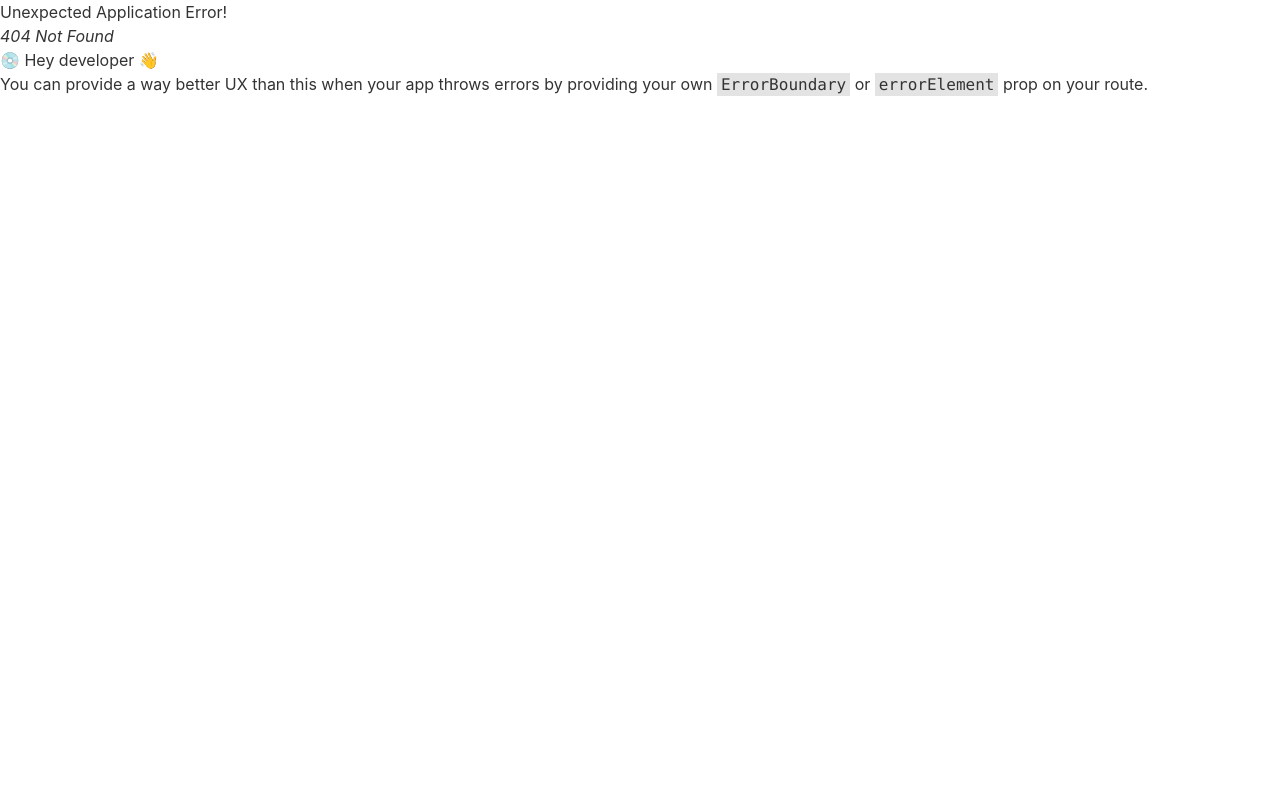
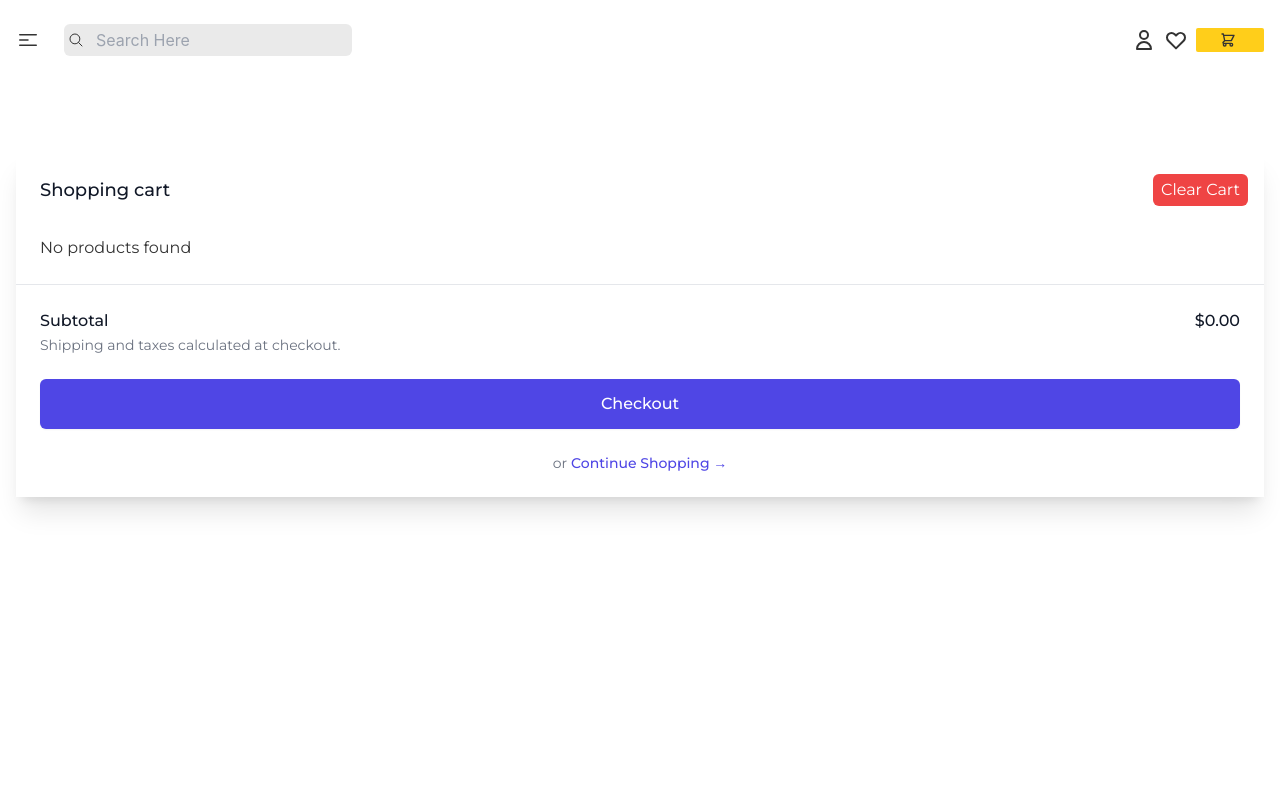
Before and after one commit to gargeekadam09/bookstore_system, a React (Vite) app in the folder frontend/: page /cart in a window 1280 px wide. Before the commit this address had no page. Shown: the top 800 px of the page. Built offline with nearby package versions, Linux system fonts and the light colour scheme.

Commit message:
Created Cart Page, Remove from Cart, Clear Cart

```diff
--- a/frontend/package.json
+++ b/frontend/package.json
@@ -13,11 +13,14 @@
     "preview": "vite preview"
   },
   "dependencies": {
+    "@reduxjs/toolkit": "^2.8.2",
     "react": "^19.1.0",
     "react-dom": "^19.1.0",
     "react-hook-form": "^7.60.0",
     "react-icons": "^5.5.0",
+    "react-redux": "^9.2.0",
     "react-router-dom": "^7.6.3",
+    "sweetalert2": "^11.22.2",
     "swiper": "^11.2.10"
   },
   "devDependencies": {
--- /dev/null
+++ b/frontend/src/components/ErrorPage.jsx
@@ -0,0 +1,26 @@
+import React from 'react'
+import { Link, useRouteError } from 'react-router-dom'
+
+const ErrorPage = () => {
+  const error = useRouteError()
+
+  return (
+    <div className="flex flex-col items-center justify-center h-screen bg-gray-100">
+      <div className="bg-white p-8 rounded-lg shadow-md max-w-md w-full text-center">
+        <h1 className="text-4xl font-bold text-red-500 mb-4">Oops!</h1>
+        <p className="text-xl mb-4">Sorry, an unexpected error has occurred.</p>
+        <p className="text-gray-500 mb-6">
+          {error?.statusText || error?.message || "Page not found"}
+        </p>
+        <Link
+          to="/"
+          className="inline-block bg-blue-500 hover:bg-blue-600 text-white font-medium py-2 px-6 rounded-md transition-colors"
+        >
+          Go back home
+        </Link>
+      </div>
+    </div>
+  )
+}
+
+export default ErrorPage
--- a/frontend/src/components/Navbar.jsx
+++ b/frontend/src/components/Navbar.jsx
@@ -6,6 +6,7 @@
 import { HiOutlineHeart } from "react-icons/hi";
 import { HiOutlineShoppingCart } from "react-icons/hi";
 import avatarImg from "../assets/avatar.png";
+import { useSelector } from "react-redux";
 
 const navigation = [
     { name: "Dashboard", href: "/dashboard"},
@@ -16,8 +17,8 @@
 const Navbar = () => {
 
     const [isDropdownOpen, setIsDropdownOpen] = useState(false);
-
-
+    const cartItems = useSelector ((state) => state.cart.cartitems);
+    console.log(cartItems);
     const currentUser = false;
     return (
         <header className="max-w-screen-2xl mx-auto px-4 py-6">
@@ -80,8 +81,12 @@
 
                <Link to="/cart" className="bg-primary p-1 sm:px-6 px-2 flex items-center rounded-sm">
 
-            <HiOutlineShoppingCart />
-            <span className="text-sm font-semibold sm:ml-1">0</span>
+            <HiOutlineShoppingCart className=""/>
+            {
+                cartItems.length > 0 ? <span className="text-sm font-semibold sm:ml-1">{cartItems.length}</span> :
+                <span className="text-sm font-semibold sm:ml-1"></span>
+            }
+
                </Link>
             </div>
         </nav>
--- a/frontend/src/pages/books/BookCard.jsx
+++ b/frontend/src/pages/books/BookCard.jsx
@@ -2,7 +2,16 @@
 import { FiShoppingCart } from 'react-icons/fi';
 import getImgUrl from '../../utils/getImgUrl';
 import { Link } from 'react-router-dom';
+import { useDispatch } from 'react-redux';
+import { addToCart } from '../../redux/features/cart/cartSlice';
+
+
 function BookCard({book}) {
+  const dispatch = useDispatch();
+
+const handleAddToCart = (product) => {
+    dispatch(addToCart(product))
+  };
   return (
    <div className=" rounded-lg transition-shadow duration-300">
   <div
@@ -30,7 +39,9 @@
         ${book?.newPrice}<span className="line-through font-normal ml-2">
         ${book?.oldPrice}</span>
       </p>
-      <button className="btn-primary px-6 space-x-1 flex items-center gap-1 ">
+      <button
+      onClick={() => handleAddToCart(book)}
+      className="btn-primary px-6 space-x-1 flex items-center gap-1 ">
         <FiShoppingCart className="" />
         <span>Add to Cart</span>
       </button>
--- /dev/null
+++ b/frontend/src/pages/books/CartPage.jsx
@@ -0,0 +1,124 @@
+import React from 'react'
+import { useSelector, useDispatch } from 'react-redux';
+import { Link } from 'react-router-dom';
+import getImgUrl from '../../utils/getImgUrl';
+import { removeFromCart, clearCart } from '../../redux/features/cart/cartSlice';
+
+
+const CartPage = () => {
+  const cartItems = useSelector(state => state.cart.cartitems);
+  const dispatch = useDispatch();
+  const totalPrice = cartItems.reduce((acc, item) => acc + item.newPrice, 0).toFixed(2);
+
+  const handleRemoveFromCart = (product) => {
+    dispatch(removeFromCart(product));
+  };
+
+  const handleClearCart = () => {
+    dispatch(clearCart());
+  };
+
+  return (
+    <>
+    <div className="flex mt-12 h-full flex-col overflow-hidden bg-white shadow-xl">
+    <div className="flex-1 overflow-y-auto px-4 py-6 sm:px-6">
+      <div className="flex items-start justify-between">
+        <div className="text-lg font-medium text-gray-900">Shopping cart</div>
+        <div className="ml-3 flex h-7 items-center ">
+          <button
+            type="button"
+            onClick={handleClearCart}
+            className="relative -m-2 py-1 px-2 bg-red-500 text-white rounded-md hover:bg-secondary transition-all duration-200"
+          >
+            <span>Clear Cart</span>
+          </button>
+        </div>
+      </div>
+
+      <div className="mt-8">
+        <div className="flow-root">
+          {
+            cartItems.length > 0 ? (
+                 <ul role="list" className="-my-6 divide-y divide-gray-200">
+                    {
+                        cartItems.map((product) => (
+                 <li key = {product?._id} className="flex py-6">
+                  <div className="h-24 w-24 flex-shrink-0 overflow-hidden rounded-md border border-gray-200">
+                    <img
+                      alt=""
+                      src={`${getImgUrl(product?.coverImage)}`}
+                      className="h-full w-full object-cover object-center"
+                    />
+                  </div>
+
+                  <div className="ml-4 flex flex-1 flex-col">
+                    <div>
+                      <div className="flex flex-wrap justify-between text-base font-medium text-gray-900">
+                        <h3>
+                          <Link to='/'>{product?.title}</Link>
+                        </h3>
+                        <p className="sm:ml-4">${product?.newPrice}</p>
+                      </div>
+                      <p className="mt-1 text-sm text-gray-500 capitalize"><strong>Category: </strong> {product?.category  }</p>
+                    </div>
+                    <div className="flex flex-1 flex-wrap items-end justify-between space-y-2 text-sm">
+                      <p className="text-gray-500"><strong>Qty:</strong> 1</p>
+
+                      <div className="flex">
+                        <button
+                         onClick={() =>
+                            handleRemoveFromCart(product)}
+                         type="button"
+                         className="font-medium text-indigo-600 hover:text-indigo-500">
+                          Remove
+                        </button>
+                      </div>
+                    </div>
+                  </div>
+                </li>
+                        ))
+                    }
+
+
+            </ul>
+            ): (<p>No products found</p>)
+          }
+
+        </div>
+      </div>
+    </div>
+
+    <div className="border-t border-gray-200 px-4 py-6 sm:px-6">
+      <div className="flex justify-between text-base font-medium text-gray-900">
+        <p>Subtotal</p>
+        <p>${totalPrice ? totalPrice : 0}</p>
+      </div>
+      <p className="mt-0.5 text-sm text-gray-500">Shipping and taxes calculated at checkout.</p>
+      <div className="mt-6">
+        <Link
+          to="/checkout"
+          className="flex items-center justify-center rounded-md border border-transparent bg-indigo-600 px-6 py-3 text-base font-medium text-white shadow-sm hover:bg-indigo-700"
+        >
+          Checkout
+        </Link>
+      </div>
+      <div className="mt-6 flex justify-center text-center text-sm text-gray-500">
+        <Link to="/">
+          or
+          <button
+            type="button"
+
+            className="font-medium text-indigo-600 hover:text-indigo-500 ml-1"
+          >
+            Continue Shopping
+            <span aria-hidden="true"> &rarr;</span>
+          </button>
+        </Link>
+      </div>
+    </div>
+  </div>
+    </>
+  )
+}
+
+export default CartPage
--- /dev/null
+++ b/frontend/src/redux/features/cart/cartSlice.js
@@ -0,0 +1,46 @@
+import { createSlice } from '@reduxjs/toolkit'
+import Swal from "sweetalert2";
+
+const initialState = {
+    cartitems: []
+}
+
+const cartSlice = createSlice({
+    name: 'cart',
+    initialState: initialState,
+    reducers: {
+        addToCart: (state, action) => {
+            const existingItem = state.cartitems.find(item => item._id === action.payload._id);
+            if (!existingItem) {
+                state.cartitems.push(action.payload)
+                Swal.fire({
+                position: "top-end",
+                icon: "success",
+                title: "Product Added to Cart",
+                showConfirmButton: false,
+                timer: 1500
+      });
+            } else {
+                Swal.fire({
+                title: "Already added to the cart",
+                text: "You won't be able to revert this!",
+                icon: "warning",
+                showCancelButton: true,
+                confirmButtonColor: "#3085d6",
+                cancelButtonColor: "#d33",
+                confirmButtonText: "OK!"
+               })
+            }
+        },
+        removeFromCart: (state, action) => {
+            state.cartitems = state.cartitems.filter(item => item._id !== action.payload._id);
+        },
+        clearCart: (state) => {
+            state.cartitems = [];
+     }
+   }
+})
+
+//Export actions
+export const { addToCart, removeFromCart, clearCart } = cartSlice.actions;
+export default cartSlice.reducer;
--- /dev/null
+++ b/frontend/src/redux/store.js
@@ -0,0 +1,8 @@
+import { configureStore } from '@reduxjs/toolkit'
+import cartReducer  from "../redux/features/cart/cartSlice.js"
+
+export const store = configureStore({
+  reducer: {
+    cart: cartReducer
+  }
+})
--- a/frontend/src/routers/router.jsx
+++ b/frontend/src/routers/router.jsx
@@ -3,12 +3,15 @@
 import Home from "../pages/home/Home";
 import Login from "../components/Login";
 import Register from "../components/Register";
+import ErrorPage from "../components/ErrorPage";
+import CartPage from "../pages/books/CartPage";
 
 
 const router = createBrowserRouter([
   {
     path: "/",
     element: <App/>,
+    errorElement: <ErrorPage />,
     children: [
         {
             path :"/",
@@ -33,6 +36,14 @@
         {
           path : "/register",
           element: <Register/>
+        },
+        {
+          path: "*",
+          element: <ErrorPage />
+        },
+        {
+          path: "/cart",
+          element: <CartPage/>
         }
     ]
   },
```
Also changed, not shown: frontend/src/main.jsx (+6 -3 lines), 1 other file (tests, documents, lock files or other folders).
